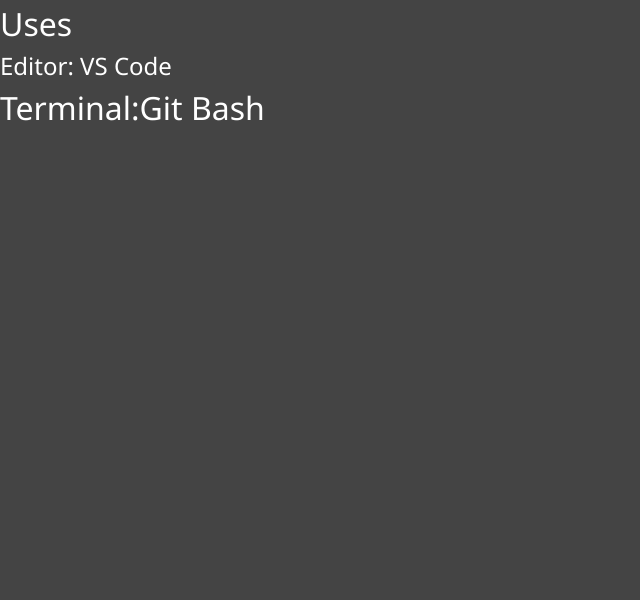
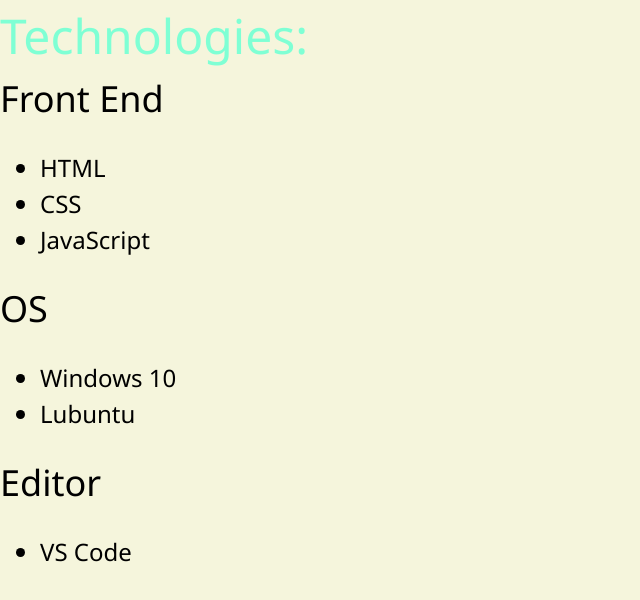
Before and after one commit to enigmacoder-bot/personal-portfolio, a website: page uses.html in a window 1280 px wide. Shown: the whole page, without its empty margins (0-640 px from the left). Drawn offline with Linux system fonts and the light colour scheme.

Commit message:
Update uses.html

```diff
--- a/uses.html
+++ b/uses.html
@@ -4,12 +4,39 @@
     <meta charset="UTF-8" />
     <meta http-equiv="X-UA-Compatible" content="IE=edge" />
     <meta name="viewport" content="width=device-width, initial-scale=1.0" />
-    <link rel="stylesheet" href="dist/css/main.css" />
+    <link rel="stylesheet" href="./dist/css/main.css" />
     <title>Uses</title>
   </head>
+  <style>
+    body {
+      margin: 0;
+      padding: 0;
+      font-size: 1.5rem;
+      background-color: beige;
+      color: black;
+    }
+    h1 {
+      color: aquamarine;
+    }
+  </style>
   <body>
-    <h1>Uses</h1>
-    <h2>Editor: VS Code</h2>
-    <h1>Terminal:Git Bash</h2>
+    <div>
+      <h1>Technologies:</h1>
+      <h2>Front End</h2>
+      <ul>
+        <li>HTML</li>
+        <li>CSS</li>
+        <li>JavaScript</li>
+      </ul>
+      <h2>OS</h2>
+      <ul>
+        <li>Windows 10</li>
+        <li>Lubuntu</li>
+      </ul>
+      <h2>Editor</h2>
+      <ul>
+        <li>VS Code</li>
+      </ul>
+    </div>
   </body>
 </html>
```
